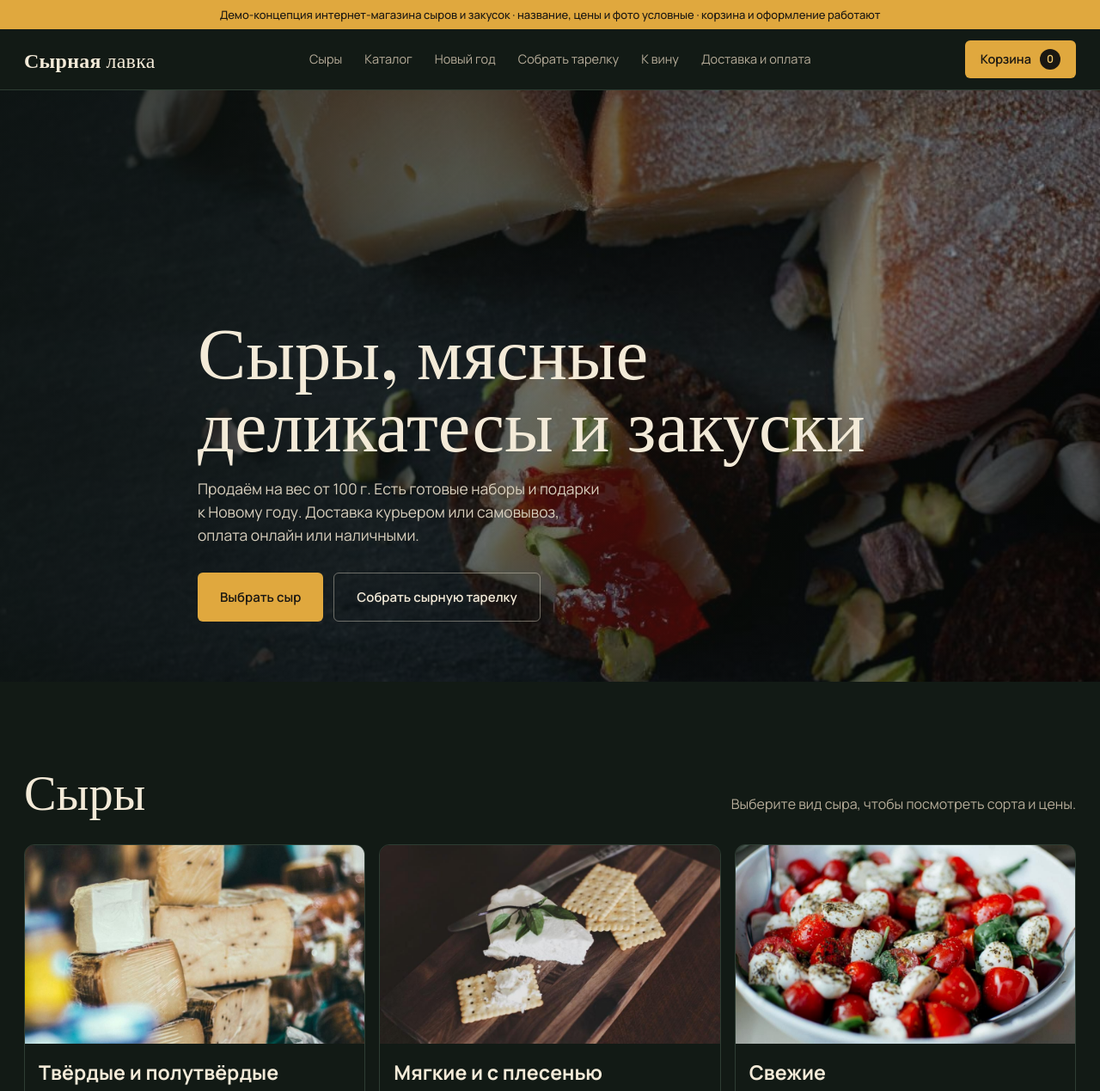
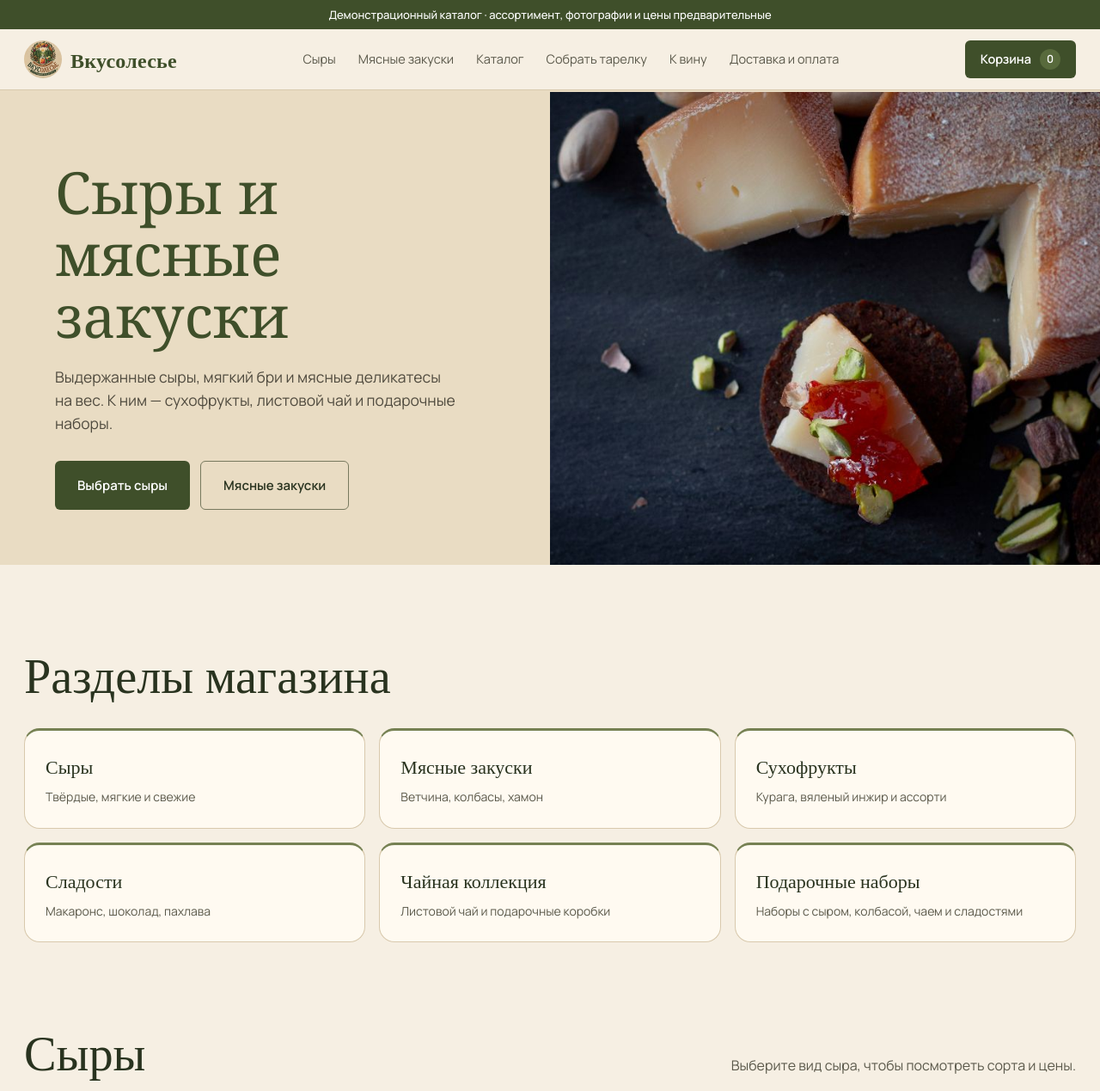
Before and after one commit to didigood0401/syr-lavka, a plain HTML site: page index.html in a window 1280 px wide. Shown: the top 1269 px of the page at 86% size. Drawn offline with nearby package versions, Linux system fonts and the light colour scheme; a web font is replaced by a local one.

Commit message:
Unify cheese and meat storefront under the Vkusolesye brand

```diff
--- a/index.html
+++ b/index.html
@@ -3,7 +3,7 @@
 <head>
 <meta charset="utf-8">
 <meta name="viewport" content="width=device-width,initial-scale=1">
-<title>Сырная лавка - сыры, мясные деликатесы и подарочные наборы</title>
+<title>Вкусолесье — интернет-магазин сыров и мясных закусок</title>
 <link rel="preconnect" href="https://fonts.googleapis.com">
 <link href="https://fonts.googleapis.com/css2?family=Playfair+Display:ital,wght@0,500;0,700;1,500&family=Manrope:wght@400;500;600;700&display=swap" rel="stylesheet">
 <style>
@@ -150,26 +150,44 @@ header{backdrop-filter:none;background:var(--bg)}
 .card,.card:hover{transform:none;transition:none;border-radius:8px}.card:hover .ph img{transform:none}
 .btn,.add,.cartb,.chip{border-radius:6px}
 .board{box-shadow:none}
+.logo{display:flex;gap:10px;align-items:center;color:#3f4f2a}.logo .brandmark{width:44px;height:44px;border-radius:50%;object-fit:cover}
+:root{--bg:#f6efe3;--bg2:#eee4d1;--card:#fffaf1;--cream:#29331f;--mut:#5b594b;--line:#d8c9ad;--amb:#b8863b;--amb2:#755020;--paper:#fffaf1;--ink:#292a1f}
+.demo{background:#3f4f2a;color:white}.hero{min-height:0;display:grid;grid-template-columns:1fr 1fr;background:#e9dcc3}.hero:after{display:none}.hero img{position:static;grid-column:2;grid-row:1;height:100%;min-height:390px;max-height:550px}.hc{grid-column:1;grid-row:1;padding:clamp(30px,5vw,84px);margin:auto 0}.hero h1{font-family:Georgia,serif;font-size:clamp(42px,5.3vw,84px);line-height:1.06;color:#3f4f2a}.hero p{color:#504b3f}.btn.a,.add,.chip.on,.cartb,.btn.d{background:#3f4f2a;color:white}.btn.a:hover,.add:hover{background:#536637}.btn.o{border-color:#77795e}.cartb span{color:#fff;background:#586a3c}
+.pair h3,.toast{color:white}.more{grid-template-columns:repeat(3,minmax(0,1fr))}.more a{border-top:3px solid #768153}.more a:focus-visible,.chip:focus-visible{outline:3px solid #73521e}.card:has(.nf) .ph{display:none}.di .nf{background:#e3dac7;color:#444;font-size:10px}
+@media(max-width:820px){.hero{grid-template-columns:1fr}.hc{grid-column:1;grid-row:1}.hero img{grid-column:1;grid-row:2;height:235px;min-height:0}.more{grid-template-columns:repeat(2,minmax(0,1fr))}}
+@media(max-width:480px){.hd{gap:8px}.logo{font-size:21px}.more{grid-template-columns:1fr}.cta{gap:8px}.btn{padding:12px 17px}}
 </style>
 </head>
 <body>
-<div class="demo">Демо-концепция интернет-магазина сыров и закусок · название, цены и фото условные · корзина и оформление работают</div>
+<div class="demo">Демонстрационный каталог · ассортимент, фотографии и цены предварительные</div>
 <header><div class="wrap hd">
- <div class="logo">Сырная <i>лавка</i></div>
- <nav><a href="#cheese">Сыры</a><a href="#cat">Каталог</a><a href="#cat" data-family="ny">Новый год</a><a href="#board">Собрать тарелку</a><a href="#pair">К вину</a><a href="#del">Доставка и оплата</a></nav>
+ <div class="logo"><img class="brandmark" src="img/vkusolesye.jpg" alt="">Вкусолесье</div>
+ <nav><a href="#cat" data-family="cheese">Сыры</a><a href="#cat" data-family="meat">Мясные закуски</a><a href="#cat">Каталог</a><a href="#board">Собрать тарелку</a><a href="#pair">К вину</a><a href="#del">Доставка и оплата</a></nav>
  <button class="cartb" id="ob">Корзина <span id="cnt">0</span></button>
 </div></header>
 
 <div class="hero"><img src="img/hero.jpg" alt="Выдержанные сыры на тёмной доске">
  <div class="wrap hc">
 
-  <h1>Сыры, мясные деликатесы и закуски</h1>
-  <p>Продаём на вес от 100 г. Есть готовые наборы и подарки к Новому году. Доставка курьером или самовывоз, оплата онлайн или наличными.</p>
-  <div class="cta"><a href="#cheese" class="btn a">Выбрать сыр</a><a href="#board" class="btn o">Собрать сырную тарелку</a></div>
+  <h1>Сыры и мясные<br>закуски</h1>
+  <p>Выдержанные сыры, мягкий бри и мясные деликатесы на вес. К ним — сухофрукты, листовой чай и подарочные наборы.</p>
+  <div class="cta"><a href="#cat" data-family="cheese" class="btn a">Выбрать сыры</a><a href="#cat" data-family="meat" class="btn o">Мясные закуски</a></div>
 
  </div>
 </div>
 
+<section id="more" style="padding-bottom:0"><div class="wrap">
+ <div class="sh rv"><h2>Разделы магазина</h2></div>
+ <div class="more">
+  <a href="#cat" data-family="cheese"><h3>Сыры</h3><span>Твёрдые, мягкие и свежие</span></a>
+
+  <a href="#cat" data-family="meat"><h3>Мясные закуски</h3><span>Ветчина, колбасы, хамон</span></a>
+  <a href="#cat" data-family="dry"><h3>Сухофрукты</h3><span>Курага, вяленый инжир и ассорти</span></a>
+  <a href="#cat" data-family="sweet"><h3>Сладости</h3><span>Макаронс, шоколад, пахлава</span></a>
+  <a href="#cat" data-family="tea"><h3>Чайная коллекция</h3><span>Листовой чай и подарочные коробки</span></a>
+  <a href="#cat" data-family="gift"><h3>Подарочные наборы</h3><span>Наборы с сыром, колбасой, чаем и сладостями</span></a>
+ </div>
+</div></section>
 <section id="cheese" aria-labelledby="cheese-title"><div class="wrap">
  <div class="sh"><h2 id="cheese-title">Сыры</h2><p>Выберите вид сыра, чтобы посмотреть сорта и цены.</p></div>
  <div class="cheese-families">
@@ -178,18 +196,9 @@ header{backdrop-filter:none;background:var(--bg)}
   <a href="#cat" data-family="fresh"><img src="img/c6.jpg" alt=""><div><h3>Свежие</h3><span>Моцарелла для капрезе</span></div></a>
  </div><a class="cheese-all" href="#cat" data-family="cheese">Посмотреть все сыры</a>
 </div></section>
-<section id="more" style="padding-bottom:0"><div class="wrap">
- <div class="sh rv"><h2>Другие разделы</h2><p>Мясное, сладости, чай и подарки к Новому году.</p></div>
- <div class="more">
-  <a href="#cat" data-family="meat"><h3>Мясные деликатесы</h3><span>Ветчина, колбасы, хамон</span></a>
-  <a href="#cat" data-family="sweet"><h3>Сладости</h3><span>Макаронс, шоколад, пахлава</span></a>
-  <a href="#cat" data-family="tea"><h3>Чай и чайные наборы</h3><span>Листовой чай и подарочные коробки</span></a>
-  <a href="#cat" data-family="gift"><h3>Подарки к Новому году</h3><span>Наборы с сыром, колбасой, чаем и сладостями</span></a>
- </div>
-</div></section>
 <section id="cat"><div class="wrap">
  <div class="sh rv"><h2>Каталог</h2><p>Вес выбирается в карточке, цена пересчитывается сразу.</p></div>
- <div class="chips rv" id="chips"><button class="chip on" data-f="all">Все</button><button class="chip" data-f="cheese">Все сыры</button><button class="chip" data-f="hard">Твёрдые</button><button class="chip" data-f="soft">Мягкие и с плесенью</button><button class="chip" data-f="fresh">Свежие</button><button class="chip" data-f="snack">Закуски</button><button class="chip" data-f="set">Наборы</button><button class="chip" data-f="meat">Мясные деликатесы</button><button class="chip" data-f="sweet">Сладости</button><button class="chip" data-f="tea">Чай и чайные наборы</button><button class="chip" data-f="gift">Подарочные наборы к НГ</button><button class="chip" data-f="ny">Сезон: Новый год</button></div>
+ <div class="chips rv" id="chips"><button class="chip on" data-f="all">Все</button><button class="chip" data-f="cheese">Все сыры</button><button class="chip" data-f="hard">Твёрдые</button><button class="chip" data-f="soft">Мягкие и с плесенью</button><button class="chip" data-f="fresh">Свежие</button><button class="chip" data-f="snack">Закуски</button><button class="chip" data-f="set">Наборы</button><button class="chip" data-f="meat">Мясные закуски</button><button class="chip" data-f="dry">Сухофрукты</button><button class="chip" data-f="sweet">Сладости</button><button class="chip" data-f="tea">Чайная коллекция</button><button class="chip" data-f="gift">Подарочные наборы</button><button class="chip" data-f="ny">Сезон: Новый год</button></div>
  <div class="grid" id="grid"></div>
 </div></section>
 
@@ -223,7 +232,7 @@ header{backdrop-filter:none;background:var(--bg)}
  </div>
 </div></section>
 
-<footer><div class="wrap ft"><div class="logo">Сырная <i>лавка</i></div><div>Демо-концепция. Название, цены, фото - условные.<br>Оферта · Политика конфиденциальности · Доставка и возврат · Контакты и реквизиты (будут добавлены при запуске)</div><div>Дизайн и разработка - Диана</div></div></footer>
+<footer><div class="wrap ft"><div class="logo"><img class="brandmark" src="img/vkusolesye.jpg" alt="">Вкусолесье</div><div>Демонстрационный каталог. Цены и фотографии предварительные.<br>Оферта · Политика конфиденциальности · Доставка и возврат · Контакты и реквизиты (будут добавлены при запуске)</div><div>Дизайн и разработка - Диана</div></div></footer>
 
 <div class="ov" id="ov"></div>
 <aside class="dr" id="dr">
@@ -258,6 +267,9 @@ const P=[
  {id:18,n:'Колбаса варёно-копчёная',d:'говядина, нарезка',p:310,img:null,t:'meat'},
  {id:19,n:'Колбаса сыровяленая',d:'фермерская, с перцем',p:360,img:null,t:'meat'},
  {id:13,n:'Мясная тарелка',d:'салями, фуэт, оливки · 450 г',p:1790,img:'board',t:'meat',fix:1},
+ {id:30,n:'Курага отборная',d:'без добавленного сахара · 300 г',p:350,img:null,t:'dry',fix:1},
+ {id:31,n:'Инжир вяленый',d:'300 г',p:480,img:null,t:'dry',fix:1},
+ {id:32,n:'Ассорти сухофруктов',d:'финики, чернослив, курага и изюм · 500 г',p:620,img:null,t:'dry',fix:1},
  {id:20,n:'Макаронс ассорти',d:'12 шт. · 200 г',p:1100,img:null,t:'sweet',fix:1},
  {id:21,n:'Бельгийский шоколад',d:'набор плиток · 300 г',p:760,img:null,t:'sweet',fix:1},
  {id:22,n:'Пахлава',d:'ассорти · 400 г',p:650,img:null,t:'sweet',fix:1},
@@ -282,7 +294,7 @@ $('#grid').innerHTML=P.map(p=>`<div class="card rv" data-t="${p.t}" data-ny="${p
 document.querySelectorAll('.wt').forEach(w=>w.onclick=e=>{const b=e.target.closest('button');if(!b)return;w.querySelectorAll('button').forEach(x=>x.classList.toggle('on',x===b));const pr=w.parentNode.querySelector('.pr');pr.textContent=rub(+pr.dataset.p*b.dataset.w/100)});
 document.querySelectorAll('.add').forEach(b=>b.onclick=()=>{const p=P.find(x=>x.id==b.dataset.id);const w=b.closest('.cb').querySelector('.wt .on');const g=w?+w.dataset.w:0;
  add({k:p.id+'-'+g,n:p.n+(g?` · ${g} г`:''),p:g?p.p*g/100:p.p,img:p.img});b.textContent='Добавлено ✓';b.classList.add('ok');setTimeout(()=>{b.textContent='В корзину';b.classList.remove('ok')},1500)});
-const match=(k,f)=>f==='all'||(f==='cheese'?['hard','soft','fresh'].includes(k.dataset.t):f==='ny'?k.dataset.ny==='1':k.dataset.t===f);$('#chips').onclick=e=>{const c=e.target.closest('.chip');if(!c)return;document.querySelectorAll('.chip').forEach(x=>x.classList.toggle('on',x===c));document.querySelectorAll('.card').forEach(k=>k.classList.toggle('hide',!match(k,c.dataset.f)))};
+const match=(k,f)=>f==='all'||(f==='cheese'?['hard','soft','fresh'].includes(k.dataset.t):f==='gift'?['gift','set'].includes(k.dataset.t):f==='ny'?k.dataset.ny==='1':k.dataset.t===f);$('#chips').onclick=e=>{const c=e.target.closest('.chip');if(!c)return;document.querySelectorAll('.chip').forEach(x=>x.classList.toggle('on',x===c));document.querySelectorAll('.card').forEach(k=>k.classList.toggle('hide',!match(k,c.dataset.f)))};
 document.querySelectorAll('[data-family]').forEach(link=>link.addEventListener('click',()=>{
  document.querySelector('#chips [data-f="'+link.dataset.family+'"]').click();
 }));
```
Also changed, not shown: img/vkusolesye.jpg (added).
